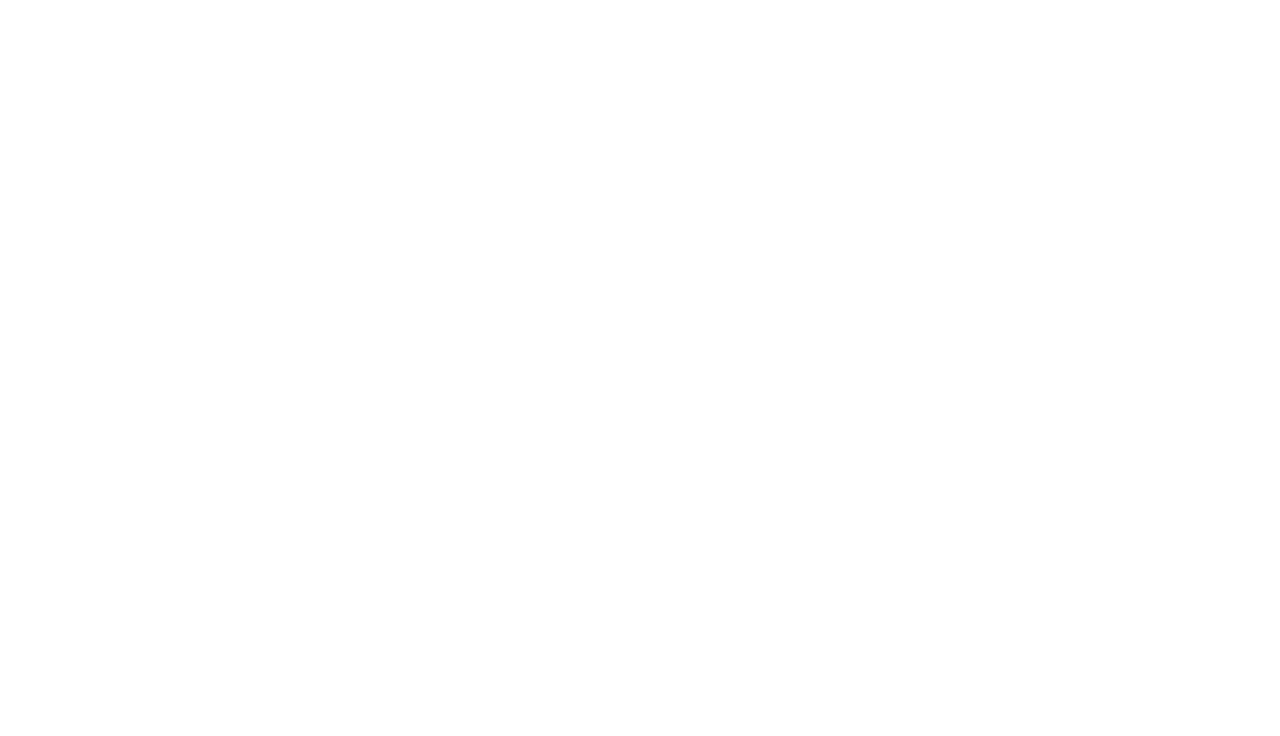
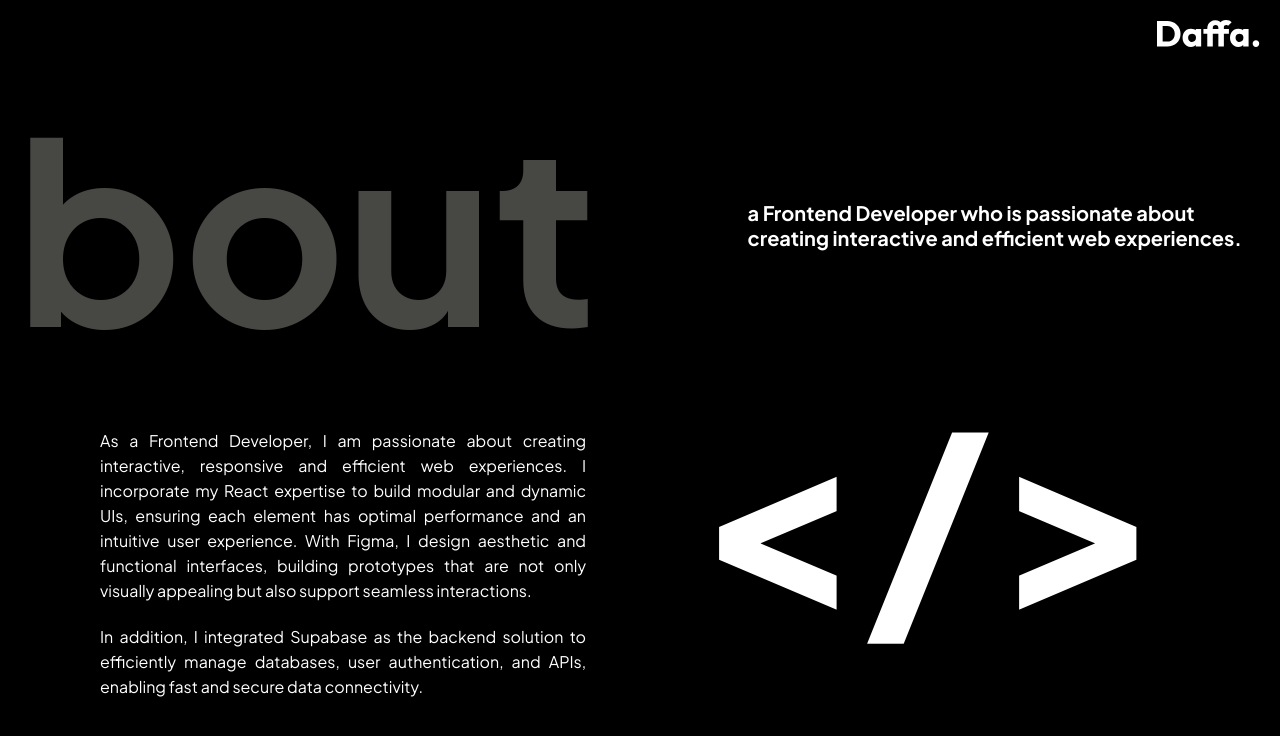
Before and after one commit to daffalde/Portfolio3, a React (Vite) app: page /about in a window 1280 px wide. Before the commit this address had no page. Shown: the top 736 px of the page. Built offline with nearby package versions, Linux system fonts and the light colour scheme.

Commit message:
pembuatan about

```diff
--- a/src/App.jsx
+++ b/src/App.jsx
@@ -3,6 +3,7 @@
 import DashboardPortfolio from "./pages/DashboardPortfolio";
 import Auth from "./pages/Auth";
 import Home from "./pages/Home";
+import About from "./pages/About";
 
 function App() {
   return (
@@ -10,6 +11,7 @@
       <BrowserRouter>
         <Routes>
           <Route path="/" Component={Home} />
+          <Route path="/about" Component={About} />
           <Route path="/dashboard/portfolio" Component={DashboardPortfolio} />
           <Route path="/login" Component={Auth} />
         </Routes>
--- /dev/null
+++ b/src/pages/About.jsx
@@ -0,0 +1,48 @@
+import "../style/about.css";
+
+export default function About() {
+  return (
+    <>
+      <div className="about-container">
+        <div className="about">
+          <div className="about-head">
+            <img src="/logo-white-full.svg" alt="logo" />
+          </div>
+          <div className="about-body">
+            <h1>about</h1>
+            <h6>
+              a Frontend Developer who is passionate about creating interactive
+              and efficient web experiences.
+            </h6>
+          </div>
+          <div className="about-footer">
+            <span>
+              <p>
+                As a Frontend Developer, I am passionate about creating
+                interactive, responsive and efficient web experiences. I
+                incorporate my React expertise to build modular and dynamic UIs,
+                ensuring each element has optimal performance and an intuitive
+                user experience. With Figma, I design aesthetic and functional
+                interfaces, building prototypes that are not only visually
+                appealing but also support seamless interactions.
+              </p>
+              <br />
+              <p>
+                In addition, I integrated Supabase as the backend solution to
+                efficiently manage databases, user authentication, and APIs,
+                enabling fast and secure data connectivity.
+              </p>
+            </span>
+            <span>
+              <h1>{"</>"}</h1>
+              <h5>
+                FrontEnd <br />
+                Developer
+              </h5>
+            </span>
+          </div>
+        </div>
+      </div>
+    </>
+  );
+}
--- /dev/null
+++ b/src/style/about.css
@@ -0,0 +1,161 @@
+.about-container {
+  width: 100%;
+  height: 100dvh;
+  display: flex;
+  justify-content: center;
+  align-items: start;
+  background-color: var(--black);
+  overflow: hidden;
+}
+
+.about {
+  max-width: 1440px;
+  width: 100%;
+  height: 100vh;
+  color: var(--white);
+  display: flex;
+  flex-direction: column;
+  justify-content: start;
+  align-items: center;
+  animation: about 2s ease-in-out;
+}
+@keyframes about {
+  0% {
+    transform: translateX(100vw);
+  }
+  100% {
+    transform: translateX(0);
+  }
+}
+
+.about-head {
+  width: 100%;
+  padding: 20px 0;
+  display: flex;
+  justify-content: end;
+  align-items: center;
+  transform: translateY(-100px);
+  animation: head 1s ease-out 0.5s forwards;
+}
+@keyframes head {
+  0% {
+    transform: translateY(-100px);
+    opacity: 0;
+  }
+  100% {
+    transform: translateY(0);
+    opacity: 1;
+  }
+}
+
+.about-body {
+  width: 100%;
+  display: flex;
+  justify-content: space-between;
+  align-items: center;
+  left: 0px;
+}
+.about-body h1 {
+  font-size: 250px;
+  left: -150px;
+  color: var(--black2);
+  position: relative;
+  transform: translateY(100px);
+  opacity: 0;
+  animation: showup 1s ease-out 0.5s forwards;
+}
+.about-body h6 {
+  transform: translateY(100px);
+  opacity: 0;
+  animation: showup 1s ease-out 1s forwards;
+}
+
+.about-footer {
+  display: flex;
+  justify-content: space-between;
+  align-items: center;
+  bottom: 0;
+  padding: 0 100px;
+  position: absolute;
+}
+.about-footer span {
+  width: 45%;
+  text-align: justify;
+  padding-bottom: 20px;
+}
+.about-footer span p {
+  line-height: 25px;
+  transform: translateY(100px);
+  opacity: 0;
+  animation: showup 1s ease-out 1.5s forwards;
+}
+.about-footer span h1 {
+  font-size: 20vw;
+  transform: translateY(100px);
+  opacity: 0;
+  animation: showup 1s ease-out 2s forwards;
+}
+.about-footer span h5 {
+  transform: translateY(100px);
+  opacity: 0;
+  animation: showup 1s ease-out 2.5s forwards;
+}
+.about-footer span:last-child {
+  display: flex;
+  flex-direction: column;
+  justify-content: start;
+  align-items: start;
+  gap: 50px;
+}
+
+@keyframes showup {
+  0% {
+    transform: translateY(100px);
+    opacity: 0;
+  }
+  100% {
+    transform: translateY(0);
+    opacity: 1;
+  }
+}
+
+@media screen and (width <= 1440px) {
+  .about-container {
+    padding: 0 20px;
+  }
+}
+@media screen and (width <= 1100px) {
+  .about-container {
+    overflow-y: auto;
+    overflow-x: hidden;
+  }
+  .about-body {
+    flex-direction: column;
+  }
+  .about-body h1 {
+    left: -100px;
+    font-size: 150px;
+  }
+  .about-footer {
+    padding: 0;
+  }
+}
+@media screen and (width <= 700px) {
+  .about-footer {
+    flex-direction: column;
+    position: static;
+    margin-top: 50px;
+    position: static;
+    width: 100%;
+  }
+  .about-footer span:first-child {
+    width: 100%;
+  }
+  .about-footer span:last-child h1 {
+    font-size: 300px;
+    line-height: 80px;
+  }
+  .about-footer span:last-child h5 {
+    display: none;
+  }
+}
```
